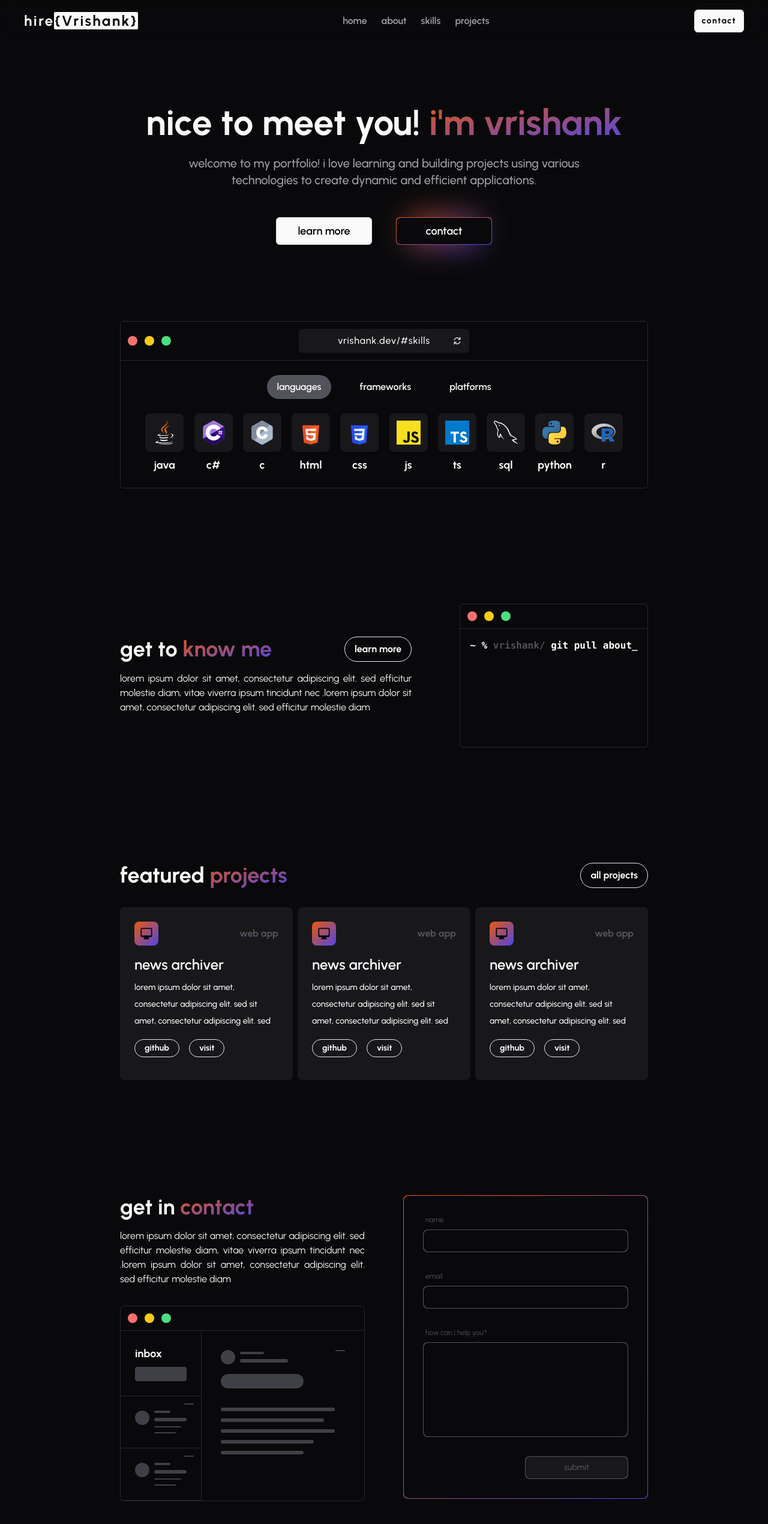
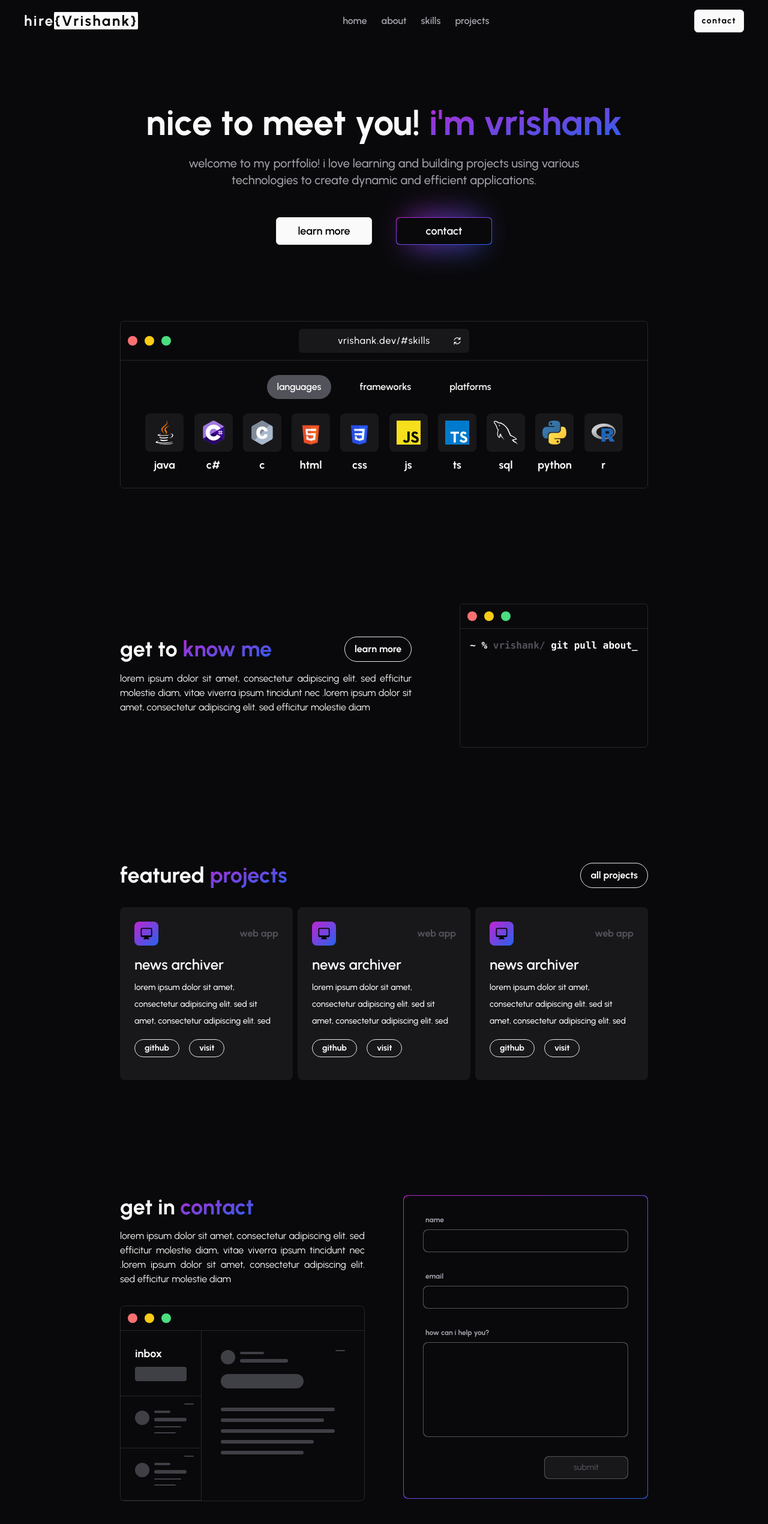
Before and after one commit to knahsirV/Portfolio, a Next.js app: page / in a window 1280 px wide. Shown: the whole page at 60% size. Built offline with nearby package versions, Linux system fonts and the light colour scheme; what prettier-plugin-tailwindcss would draw is missing.

Commit message:
added gradient outline to contact form fields

```diff
--- a/app/components/Project.tsx
+++ b/app/components/Project.tsx
@@ -4,7 +4,7 @@ const Project = () => {
   return (
     <div className='aspect-square w-72 rounded-lg bg-zinc-900 p-6'>
       <div className='mb-4 flex items-center justify-between'>
-        <div className='grid aspect-square w-10 place-items-center rounded-lg bg-gradient-to-br from-orange-600 to-indigo-600'>
+        <div className='grid aspect-square w-10 place-items-center rounded-lg bg-gradient-to-br from-fuchsia-600 to-blue-600'>
           <ComputerDesktopIcon className='h-6 w-6 text-zinc-950' />
         </div>
         <h3 className='font-bold text-zinc-600'>web app</h3>
--- a/app/page.tsx
+++ b/app/page.tsx
@@ -11,7 +11,7 @@ export default function Home() {
         <section id='hero' className='mb-16 grid place-content-center md:h-[45vh]'>
           <h1 className='mb-6 text-center text-5xl font-bold text-zinc-50 md:text-6xl'>
             Nice to meet you!
-            <span className='bg-gradient-to-br from-orange-600 to-indigo-600 bg-clip-text text-transparent'>
+            <span className='bg-gradient-to-br from-fuchsia-600 to-blue-600 bg-clip-text text-transparent'>
               {" I'm Vrishank"}
             </span>
           </h1>
@@ -24,8 +24,8 @@ export default function Home() {
               Learn more
             </button>
             <div className='relative w-full md:w-40'>
-              <div className='absolute -inset-1 mx-auto w-3/4 rounded-lg bg-gradient-to-br from-orange-600 to-indigo-600 opacity-75 blur-xl'></div>
-              <button className='relative w-full rounded-md bg-gradient-to-br from-orange-600 to-indigo-600 p-[1px] lowercase '>
+              <div className='absolute -inset-1 mx-auto w-3/4 rounded-lg bg-gradient-to-br from-fuchsia-600 to-blue-600 opacity-75 blur-xl'></div>
+              <button className='relative w-full rounded-md bg-gradient-to-br from-fuchsia-600 to-blue-600 p-[1px] lowercase '>
                 <div className='rounded-md bg-zinc-950 px-8 py-2 text-lg font-semibold text-zinc-50 transition duration-300 hover:bg-transparent hover:text-zinc-950 '>
                   Contact
                 </div>
@@ -60,7 +60,7 @@ export default function Home() {
             <div className='flex items-center justify-between'>
               <h1 className=' text-4xl font-bold text-zinc-50'>
                 get to
-                <span className='bg-gradient-to-br from-orange-600 to-indigo-600 bg-clip-text text-transparent'>
+                <span className='bg-gradient-to-br from-fuchsia-600 to-blue-600 bg-clip-text text-transparent'>
                   {" "}
                   know me
                 </span>
@@ -97,7 +97,7 @@ export default function Home() {
           <div className='mb-8 items-center justify-between md:flex'>
             <h1 className='text-center text-4xl font-bold text-zinc-50 md:text-left'>
               featured
-              <span className='bg-gradient-to-br from-orange-600 to-indigo-600 bg-clip-text text-transparent'>
+              <span className='bg-gradient-to-br from-fuchsia-600 to-blue-600 bg-clip-text text-transparent'>
                 {" "}
                 projects
               </span>
@@ -119,7 +119,7 @@ export default function Home() {
             <div className='mb-4 md:mb-0'>
               <h1 className='text-center text-4xl font-bold text-zinc-50 md:text-left'>
                 get in
-                <span className='bg-gradient-to-br from-orange-600 to-indigo-600 bg-clip-text text-transparent'>
+                <span className='bg-gradient-to-br from-fuchsia-600 to-blue-600 bg-clip-text text-transparent'>
                   {" "}
                   contact
                 </span>
@@ -178,30 +178,30 @@ export default function Home() {
               </div>
             </div>
           </div>
-          <form className='h-max rounded-lg bg-gradient-to-br from-orange-600 to-indigo-600 p-[1px] align-bottom text-sm md:w-1/2'>
+          <form className='h-max rounded-lg bg-gradient-to-br from-fuchsia-600 to-blue-600 p-[1px] align-bottom text-sm md:w-1/2'>
             <div className='rounded-lg bg-zinc-950 p-4 md:p-8'>
-              <label htmlFor='' className='mb-2 ml-1 block text-xs text-zinc-600'>
+              <label htmlFor='' className='mb-2 ml-1 block text-xs font-bold text-zinc-400'>
                 name
               </label>
-              <div className='mb-4 rounded-lg bg-zinc-600 p-[1px] md:mb-8'>
+              <div className='mb-4 rounded-lg bg-zinc-600 from-fuchsia-600 to-blue-600 p-[1px] transition-colors focus-within:bg-gradient-to-br hover:bg-gradient-to-br md:mb-8'>
                 <input
                   type='text'
                   className='block w-full rounded-lg bg-zinc-950 p-2 text-zinc-50 outline-none placeholder:text-zinc-600'
                 />
               </div>
-              <label htmlFor='' className='mb-2 ml-1 block text-xs text-zinc-600'>
+              <label htmlFor='' className='mb-2 ml-1 block text-xs font-bold text-zinc-400'>
                 email
               </label>
-              <div className='mb-4 rounded-lg bg-zinc-600 p-[1px] md:mb-8'>
+              <div className='mb-4 rounded-lg bg-zinc-600 from-fuchsia-600 to-blue-600 p-[1px] transition-all focus-within:bg-gradient-to-br hover:bg-gradient-to-br md:mb-8'>
                 <input
                   type='text'
                   className='block w-full rounded-lg bg-zinc-950 p-2 text-zinc-50 outline-none placeholder:text-zinc-600'
                 />
               </div>
-              <label htmlFor='' className='mb-2 ml-1 block text-xs text-zinc-600'>
+              <label htmlFor='' className='mb-2 ml-1 block text-xs font-bold text-zinc-400'>
                 how can i help you?
               </label>
-              <div className='mb-4 rounded-lg bg-zinc-600 p-[1px] md:mb-8'>
+              <div className='mb-4 rounded-lg bg-zinc-600 from-fuchsia-600 to-blue-600 p-[1px] transition-all focus-within:bg-gradient-to-br hover:bg-gradient-to-br md:mb-8'>
                 <textarea
                   name=''
                   id=''
@@ -209,11 +209,12 @@ export default function Home() {
                   className='mb-0 w-full resize-none rounded-lg border-none bg-zinc-950 p-2 align-bottom text-zinc-50 outline-none placeholder:text-zinc-600'
                 ></textarea>
               </div>
-              <div className='mx-auto ml-auto w-min rounded-lg bg-zinc-600 p-[1px] md:mr-0'>
-                <input
-                  type='submit'
-                  className='cursor-pointer rounded-lg bg-zinc-900 px-16 py-2 font-medium lowercase text-zinc-600'
-                />
+              <div className='group mx-auto ml-auto w-min rounded-lg bg-zinc-600 from-fuchsia-600 to-blue-600 p-[1px] hover:bg-gradient-to-br md:mr-0 '>
+                <button type='submit' className='rounded-lg bg-zinc-900 px-12 py-2'>
+                  <span className='font-medium text-zinc-600 group-hover:bg-gradient-to-br group-hover:from-fuchsia-600 group-hover:to-blue-600 group-hover:bg-clip-text group-hover:text-transparent'>
+                    submit
+                  </span>
+                </button>
               </div>
             </div>
           </form>
```
